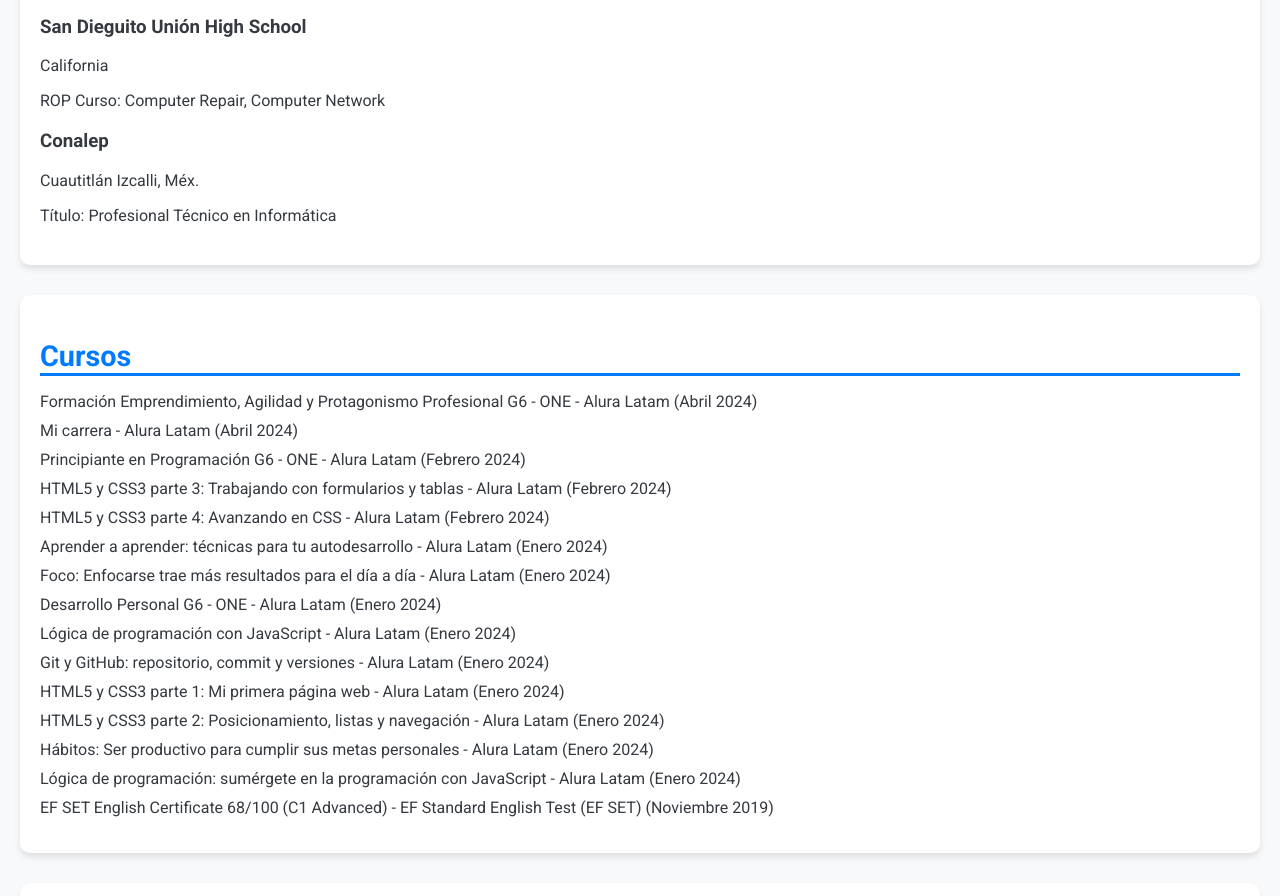
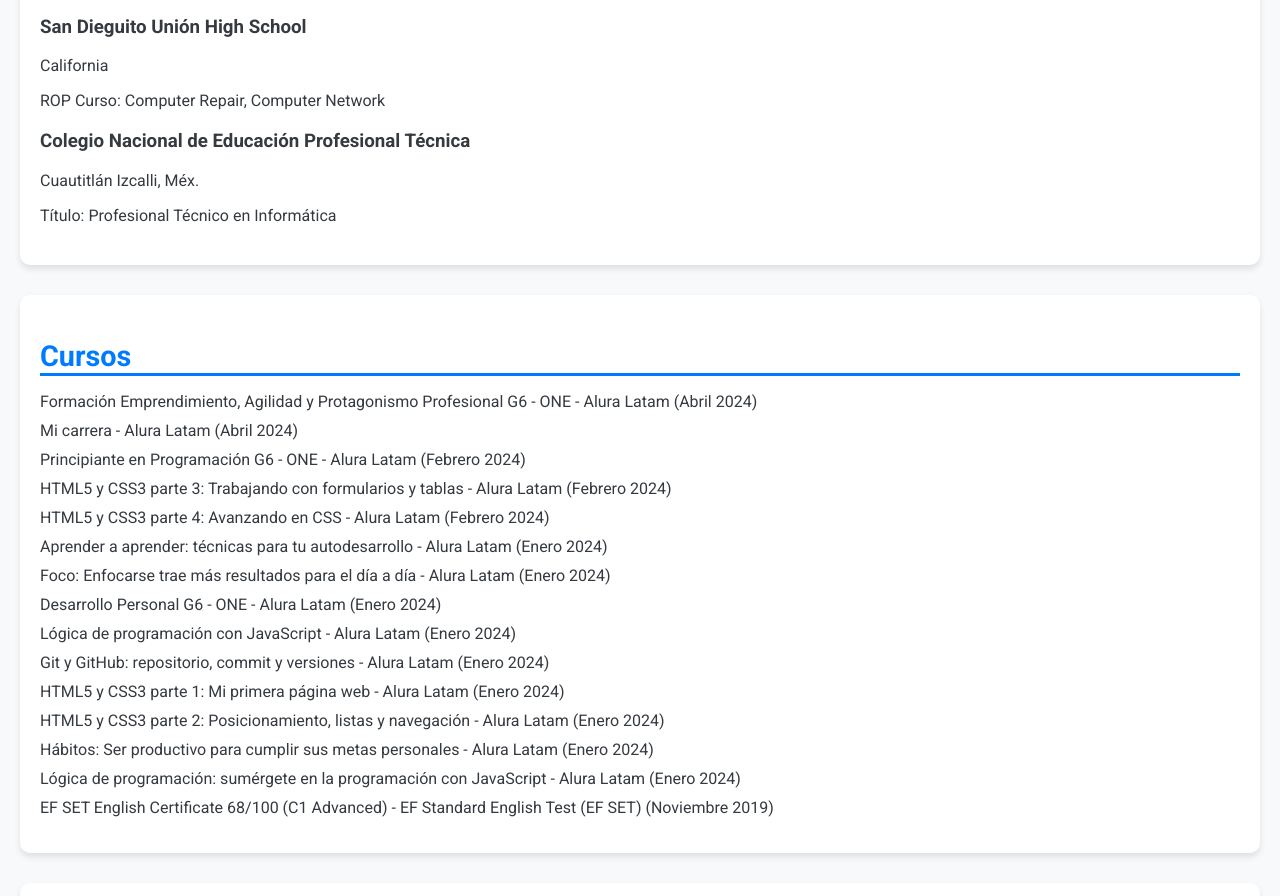
Before and after one commit to carsalan1/cv, a plain HTML site: page index.html in a window 1280 px wide. Shown: the part 1903-2799 px from the top of the page. Drawn offline with Linux system fonts and the light colour scheme.

Commit message:
Update index.html
Signed-off-by: carsalan1 <99160256+carsalan1@users.noreply.github.com>

```diff
--- a/index.html
+++ b/index.html
@@ -109,7 +109,7 @@
         <p>ROP Curso: Computer Repair, Computer Network</p>
     </div>
     <div class="education">
-        <h3>Conalep</h3>
+        <h3>Colegio Nacional de Educación Profesional Técnica</h3>
         <p>Cuautitlán Izcalli, Méx.</p>
         <p>Título: Profesional Técnico en Informática</p>
     </div>
```
